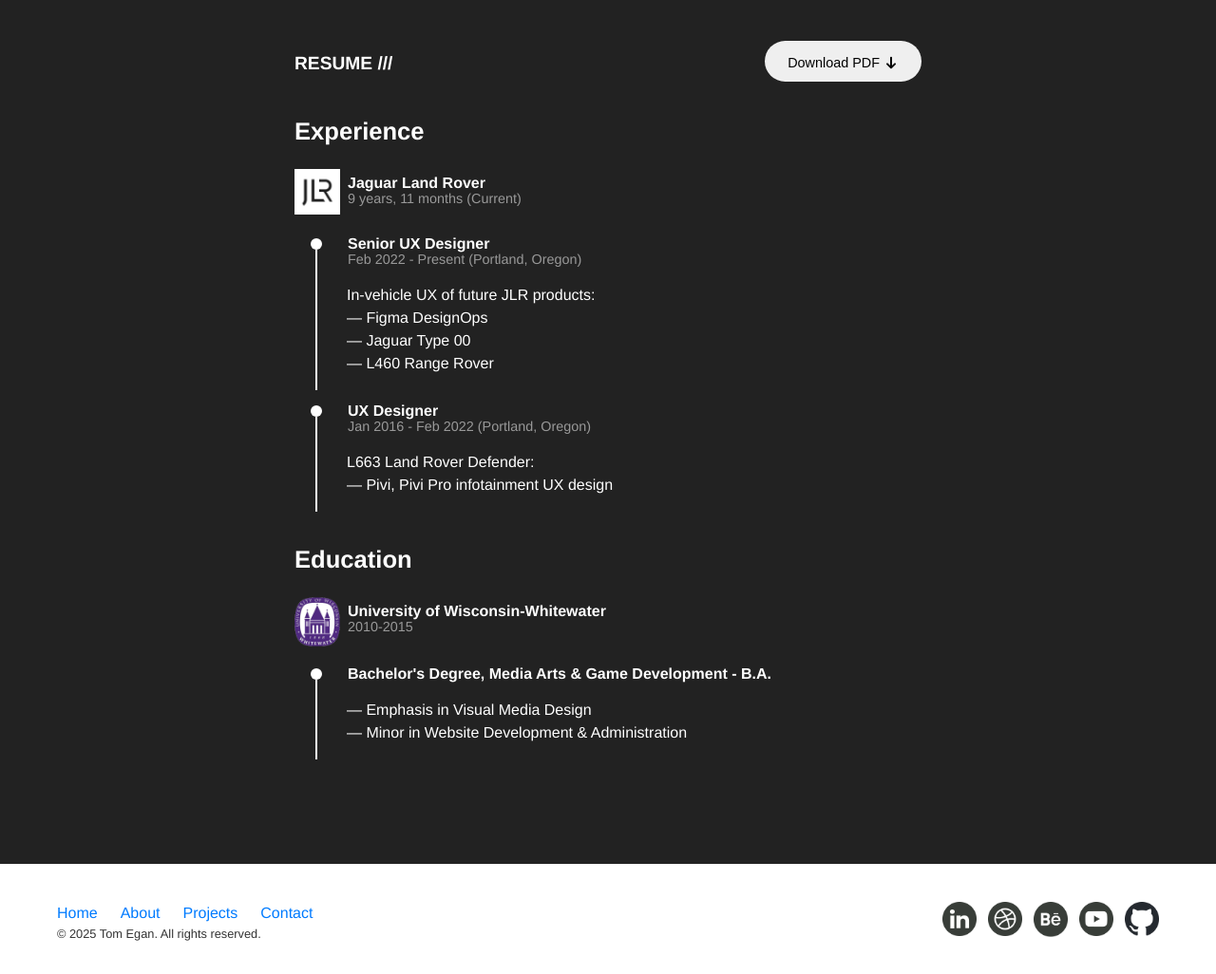
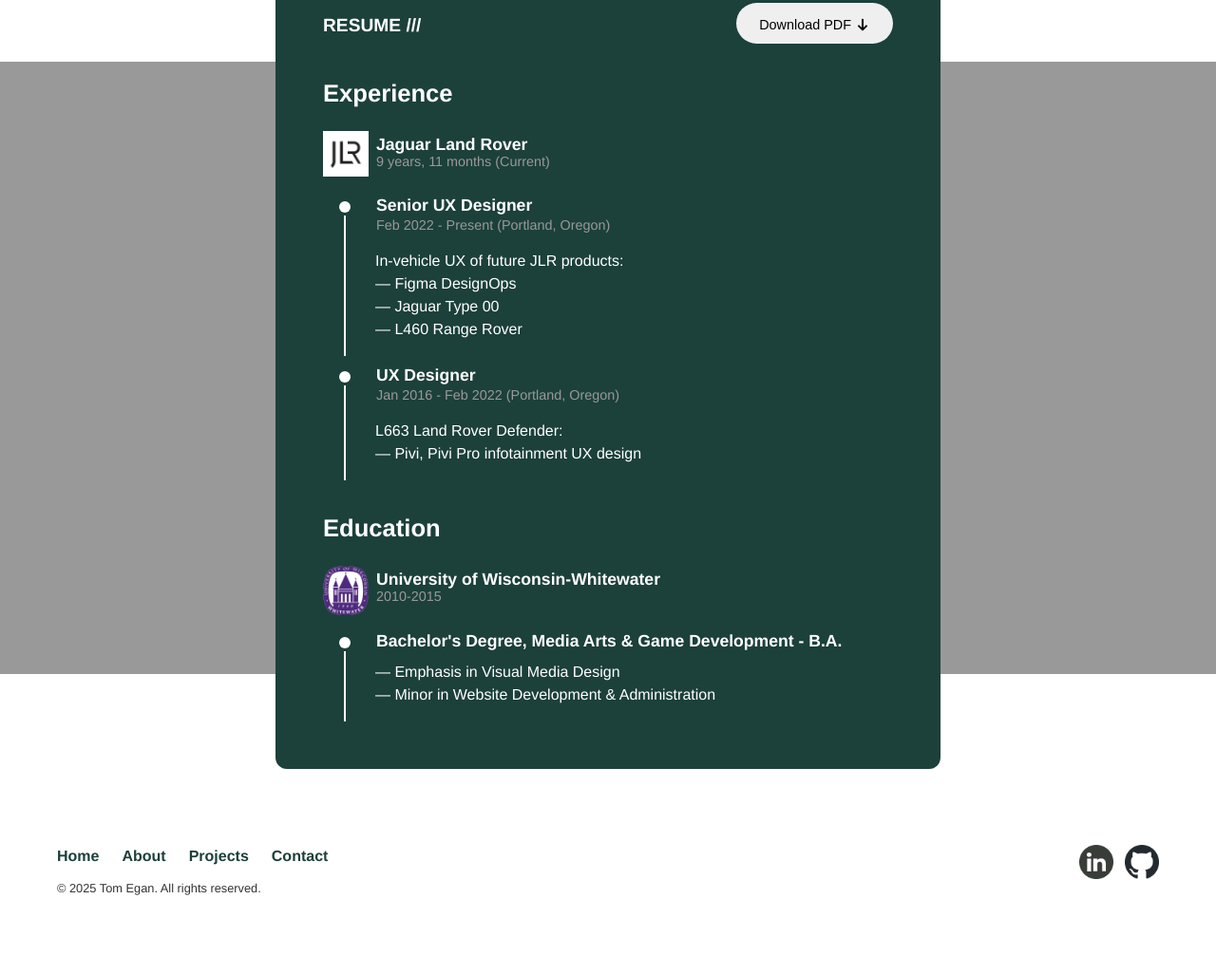
Before and after one commit to Tom-Egan/portfolio, a plain HTML site: page index.html in a window 1280 px wide. Shown: the part 1453-2479 px from the top of the page at 95% size. After the commit the page ends 2431 px from the top, so only its background shows below. Drawn offline with Linux system fonts and the light colour scheme.

Commit message:
Color variables
Replaced certain colors with CSS color variables

Added styling elements to the resume section (overlapping card design)

Fixed bug on mobile under the resume education section (left border no longer has a big gap when degree name wraps to two lines)

```diff
--- a/components/footer.html
+++ b/components/footer.html
@@ -23,23 +23,11 @@
 
     <div class="footer-links-wrapper">
       <div class="footer-link">
-        <a href=""><img src="img/social_linkedin.png"></a>
+        <a href="https://www.linkedin.com/in/egan-tom/" target="_blank"><img src="img/social_linkedin.png"></a>
       </div>
 
       <div class="footer-link">
-        <a href=""><img src="img/social_dribbble.png"></a>
-      </div>
-
-      <div class="footer-link">
-        <a href=""><img src="img/social_behance.png"></a>
-      </div>
-
-      <div class="footer-link">
-        <a href=""><img src="img/social_youtube.png"></a>
-      </div>
-
-      <div class="footer-link">
-        <a href=""><img src="img/social_github.png"></a>
+        <a href="https://github.com/Tom-Egan" target="_blank"><img src="img/social_github.png"></a>
       </div>
     </div>
 
--- a/components/resume.html
+++ b/components/resume.html
@@ -93,8 +93,8 @@
 
                   <h5>Bachelor's Degree, Media Arts & Game Development - B.A.</h5>
 
-                  <div class="resume-content-border">
-                    <span class="magd-fix">— Emphasis in Visual Media Design</span>
+                  <div class="resume-content-border magd-fix">
+                    <span>— Emphasis in Visual Media Design</span>
                     <span>— Minor in Website Development & Administration</span>
                      <div class="clear timeline-clear"></div>
                   </div>
--- a/css/styles.css
+++ b/css/styles.css
@@ -3,6 +3,14 @@
   margin: 0;
   padding: 0;
   box-sizing: border-box;
+}
+
+:root {
+  --dark-green: #1c403a;
+  --white: #fff;
+  --light-grey: #999;
+  --large-border-radius: 12px;
+  --small-border-radius: 6px;
 }
 
 /* Base styles applied to the entire page body */
@@ -11,7 +19,7 @@
   font-size: 16px; /* The default size for most browsers, which can be adjusted */
   line-height: 1.5; /* Sets spacing between lines of text */
   color: #333; /* Default text color */
-  background-color: #fff; /* Default background color */
+  background-color: var(--white); /* Default background color */
   margin: 0; /* Removes default body margin */
 }
 
@@ -55,7 +63,7 @@
 .site-footer {
   max-width: 1200px;
   margin: 0 auto;
-  padding: 20px;
+  padding: 160px 20px 20px 20px;
 }
 
 .site-nav {
@@ -79,11 +87,11 @@
 .home-hero-wrapper {
   position: relative;
   width: 100%;
-  background: #555;
+  background: var(--dark-green);
   margin: 0 auto;
   top: -56px;
 
-   color: #fff;
+   color: var(--white);
    text-align: center;
    padding: 0 20px 75px 20px;
 }
@@ -200,7 +208,7 @@
   max-width: 1200px;
   margin: 0 auto;
   gap: 20px;
-  padding: 20px 20px 120px 20px;
+  padding: 20px 20px 220px 20px;
 }
 
 .tile {
@@ -209,7 +217,7 @@
   justify-content: space-evenly;
   flex-grow: 1;
   height: 400px;
-  border-radius: 12px;
+  border-radius: var(--large-border-radius);
 }
 
 .tile a {
@@ -221,7 +229,7 @@
   line-height: 2.6rem;
   font-weight: bold;
   z-index: 9999!important;
-  border-radius: 12px;
+  border-radius: var(--large-border-radius);
 }
 
 .project-info-wrapper {
@@ -236,7 +244,7 @@
   margin-top: auto;
   background: #888;
   padding: 8px;
-  border-radius: 6px;
+  border-radius: var(--small-border-radius);
   font-size: 0.9rem;
 }
 
@@ -250,20 +258,21 @@
 .resume-wrapper {
   position: relative;
   width: 100%;
-  background: #222;
+  background: var(--light-grey);
   margin: 20px 0px;
-  padding: 40px 0 60px 0;
+  padding: 0px 20px 0px 20px;
   display: flex;
-  color: #fff;
+  color: var(--white);
 }
 
 .resume-content {
   position: relative;
   flex-grow: 3;
   max-width: 700px;
-
-  padding: 50px 20px;
-  margin: 0 auto;
+  background: var(--dark-green);
+  padding: 50px;
+  margin: -100px auto;
+  border-radius: var(--large-border-radius);
 }
 
 .resume-content h2 {
@@ -277,9 +286,12 @@
 }
 
 .resume-content h4, .resume-content h5 {
-  font-size: 1rem;
+  font-size: 1.1rem;
   margin-bottom: -3px;
-  margin-top: 5px;
+}
+
+.resume-content h4 {
+  margin-top: 4px;
 }
 
 
@@ -331,8 +343,8 @@
 .resume-timeline h5 {
   margin-left: 38px;
   float: left;
-  margin-top: -16px;
-  margin-bottom: -3px;
+  margin-top: -18px;
+  margin-bottom: 0px;
 }
 
 .resume-timeline p {
@@ -354,18 +366,20 @@
   margin-right: 28px;
   margin-left: -1px;
   border-radius: 50%;
-  background: #fff;
+  background: var(--white);
 }
 
 /* adjustment for the first line below Bachelor's Degree
 ** on the resume section */
 .magd-fix {
-  margin-top: 20px;
+  margin-top: 0px;
+  padding-top: 10px;
+
 }
 
 
 .resume-content-border {
-  border-left: 2px solid #fff;
+  border-left: 2px solid var(--white);
   margin-left: 4px;
   padding-left: 12px;
   clear: both;
@@ -431,7 +445,7 @@
   font-weight: 600;
   text-align: center;
   font-size: 0.9rem;
-  border-radius: 6px;
+  border-radius: var(--small-border-radius);
   z-index: 1; /* ensure nodes sit above lines */
 }
 
@@ -463,9 +477,15 @@
   float: left;
 }
 
+.footer-left a {
+  font-weight: bold;
+  color: var(--dark-green);
+}
+
 .footer-left p {
   font-size: 0.8rem;
   padding-bottom: 20px;
+  padding-top: 12px;
 }
 
 .footer-right {
@@ -570,6 +590,13 @@
   .footer-left p {
     display: none;
   }
+
+  .magd-fix {
+    position: relative;
+    top: -20px;
+    padding-top: 30px;
+
+  }
 }
 
 @media (max-width: 500px) {
```
Also changed, not shown: 2 other files.
